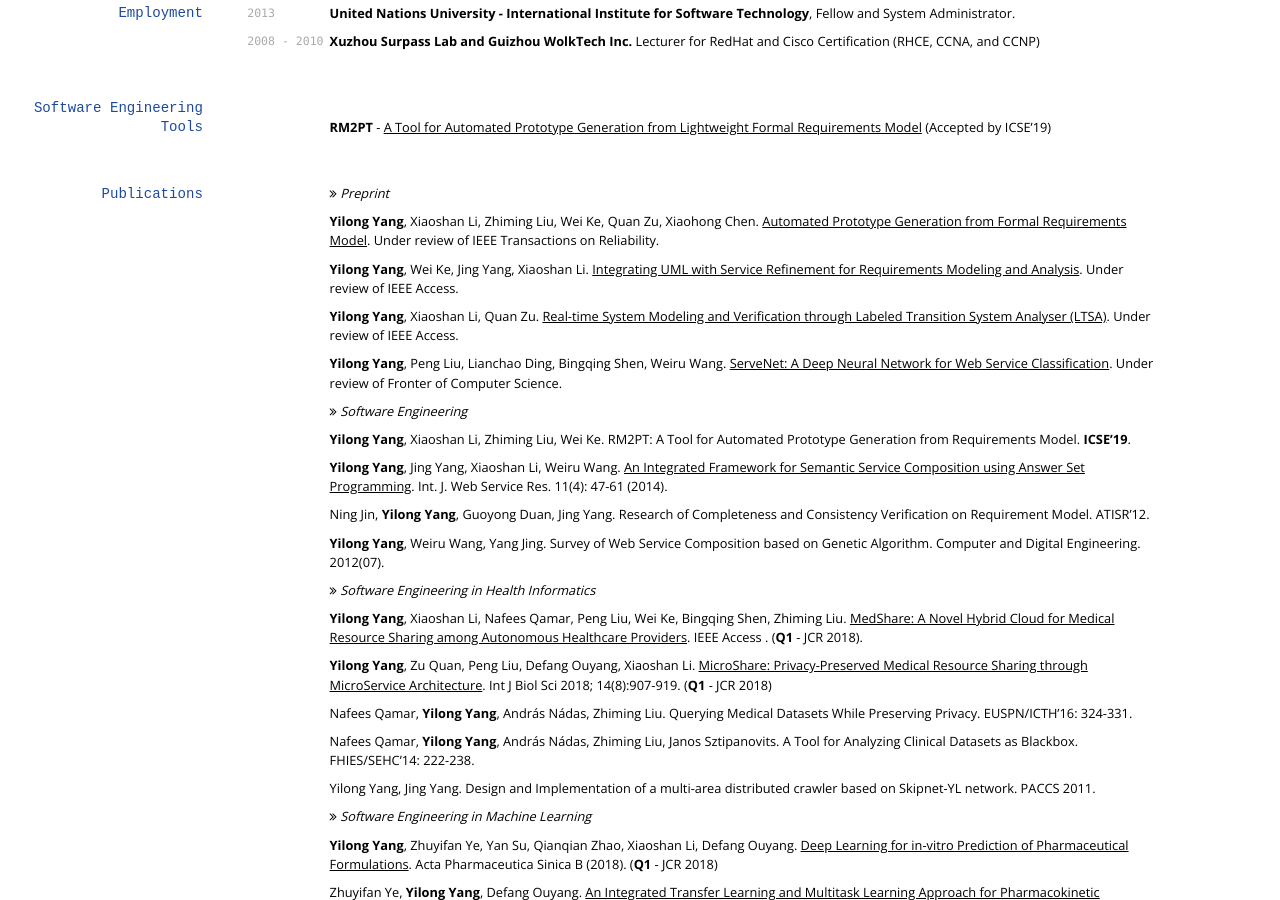
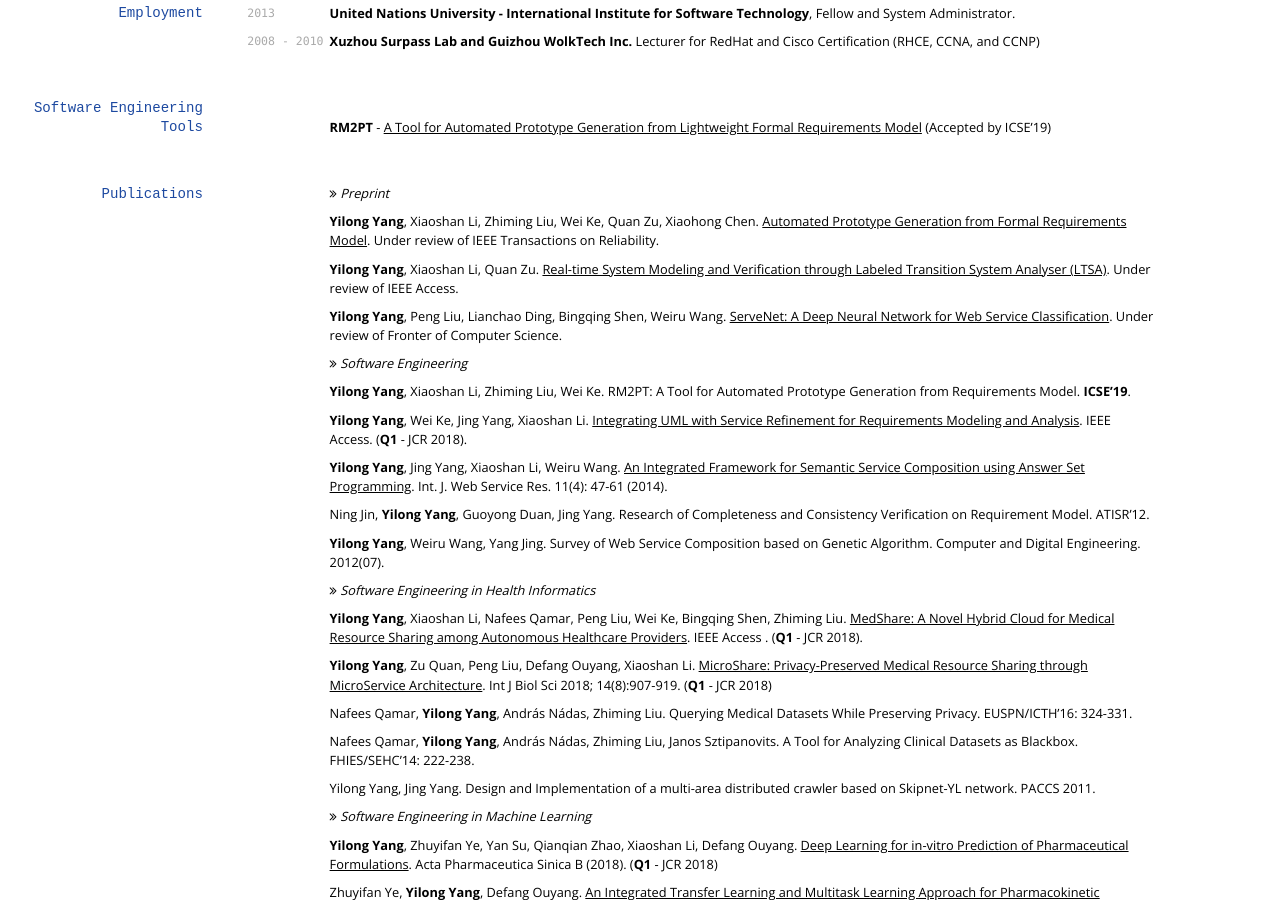
Before and after one commit to yylonly/yylonly.github.io, a Jekyll site: the page built from index.md, in a window 1280 px wide and 900 px high, scrolled down 422 px. Built offline with Jekyll 4.4.1, drawn with Linux system fonts in a browser that asks for light colours; nearby versions of some CDN libraries; some web fonts are replaced; some of the changed lines change nothing that is shown.

Commit message:
UML-SR accpeted by IEEE Access

```diff
--- a/index.md
+++ b/index.md
@@ -45,8 +45,6 @@
 
 **Yilong Yang**, Xiaoshan Li, Zhiming Liu, Wei Ke, Quan Zu, Xiaohong Chen. [Automated Prototype Generation from Formal Requirements Model](https://www.researchgate.net/publication/327392292_Automated_Prototype_Generation_from_Formal_Requirements_Model). Under review of IEEE Transactions on Reliability.
 
-**Yilong Yang**, Wei Ke, Jing Yang, Xiaoshan Li. [Integrating UML with Service Refinement for Requirements Modeling and Analysis](https://www.researchgate.net/publication/323770893_Integrating_UML_with_Service_Refinement_for_Requirements_Modeling_and_Analysis). Under review of IEEE Access.
-
 **Yilong Yang**, Xiaoshan Li, Quan Zu. [Real-time System Modeling and Verification through Labeled Transition System Analyser (LTSA)](https://www.researchgate.net/publication/323771072_Real-time_System_Modeling_and_Verification_through_Labeled_Transition_System_Analyser_LTSA). Under review of IEEE Access.
 
 **Yilong Yang**, Peng Liu, Lianchao Ding, Bingqing Shen, Weiru Wang. [ServeNet: A Deep Neural Network for Web Service Classification](https://www.researchgate.net/publication/325778290_ServeNet_A_Deep_Neural_Network_for_Web_Service_Classification). Under review of Fronter of Computer Science.
@@ -54,6 +52,8 @@
 <i class="fa fa-angle-double-right" aria-hidden="true"></i> *Software Engineering*
 
 **Yilong Yang**, Xiaoshan Li, Zhiming Liu, Wei Ke. RM2PT: A Tool for Automated Prototype Generation from Requirements Model. **ICSE'19**.
+
+**Yilong Yang**, Wei Ke, Jing Yang, Xiaoshan Li. [Integrating UML with Service Refinement for Requirements Modeling and Analysis](https://www.researchgate.net/publication/323770893_Integrating_UML_with_Service_Refinement_for_Requirements_Modeling_and_Analysis). IEEE Access. (**Q1** - JCR 2018).
 
 **Yilong Yang**, Jing Yang, Xiaoshan Li, Weiru Wang. [An Integrated Framework for Semantic Service Composition using Answer Set Programming](https://www.researchgate.net/publication/273772848_An_integrated_framework_for_semantic_service_composition_using_answer_set_programming). Int. J. Web Service Res. 11(4): 47-61 (2014).
 
```
